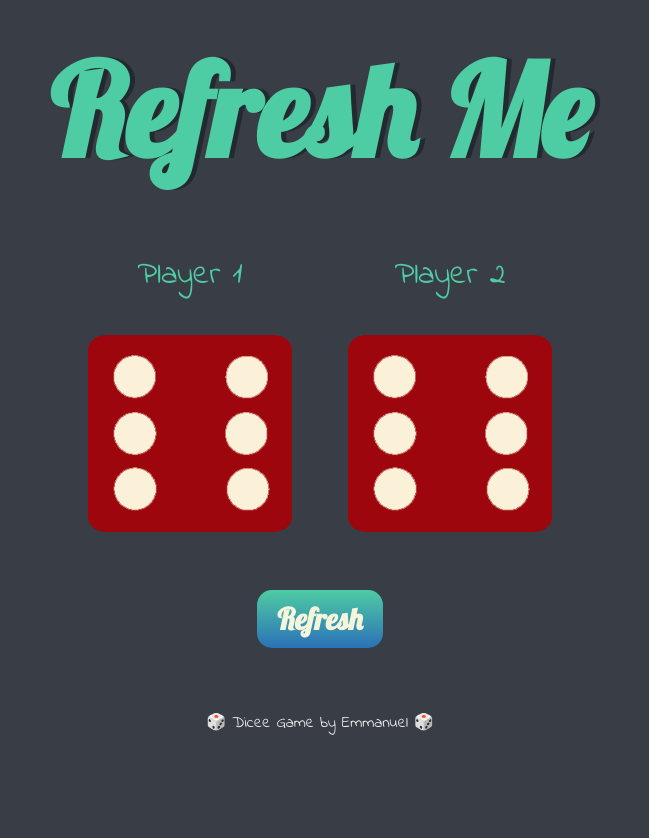
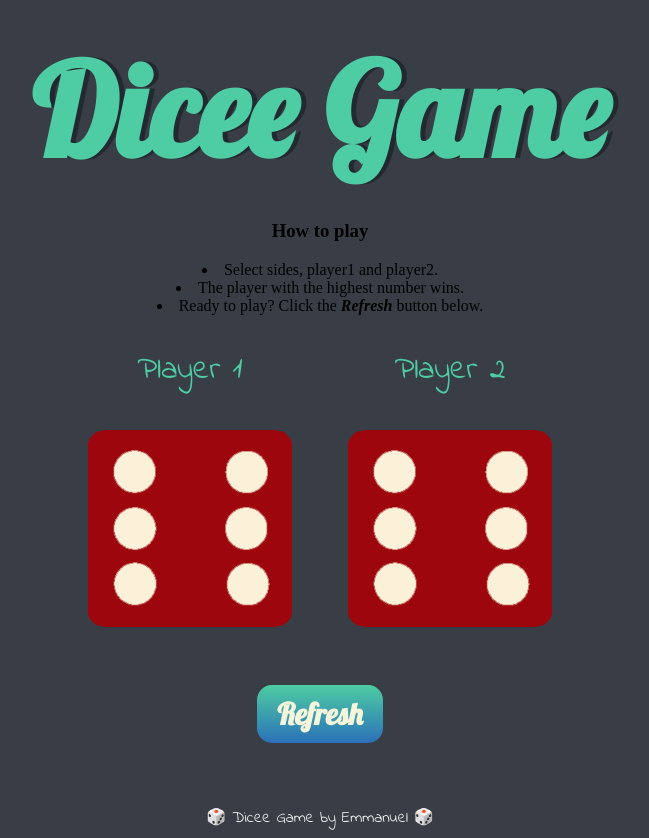
Before and after one commit to makayp/Dicee, a plain HTML site: page index.html in a window 1280 px wide. Shown: the whole page, without its empty margins (320-969 px from the left). Before the commit the page ends 800 px from the top, so only its background shows below. Drawn offline with Linux system fonts and the light colour scheme.

Commit message:
Update index.html

```diff
--- a/index.html
+++ b/index.html
@@ -11,7 +11,16 @@
   </head>
   <body>
     <div class="container">
-      <h1 class="heading">Refresh Me</h1>
+      <h1 class="heading">Dicee Game</h1>
+      <h3>How to play</h3>
+      <div class="instructions">
+        <li>Select sides, player1 and player2.</li>
+        <li>The player with the highest number wins.</li>
+        <li>
+          Ready to play? Click the <strong><em>Refresh</em></strong> button
+          below.
+        </li>
+      </div>
 
       <div class="dice">
         <p>Player 1</p>
```
